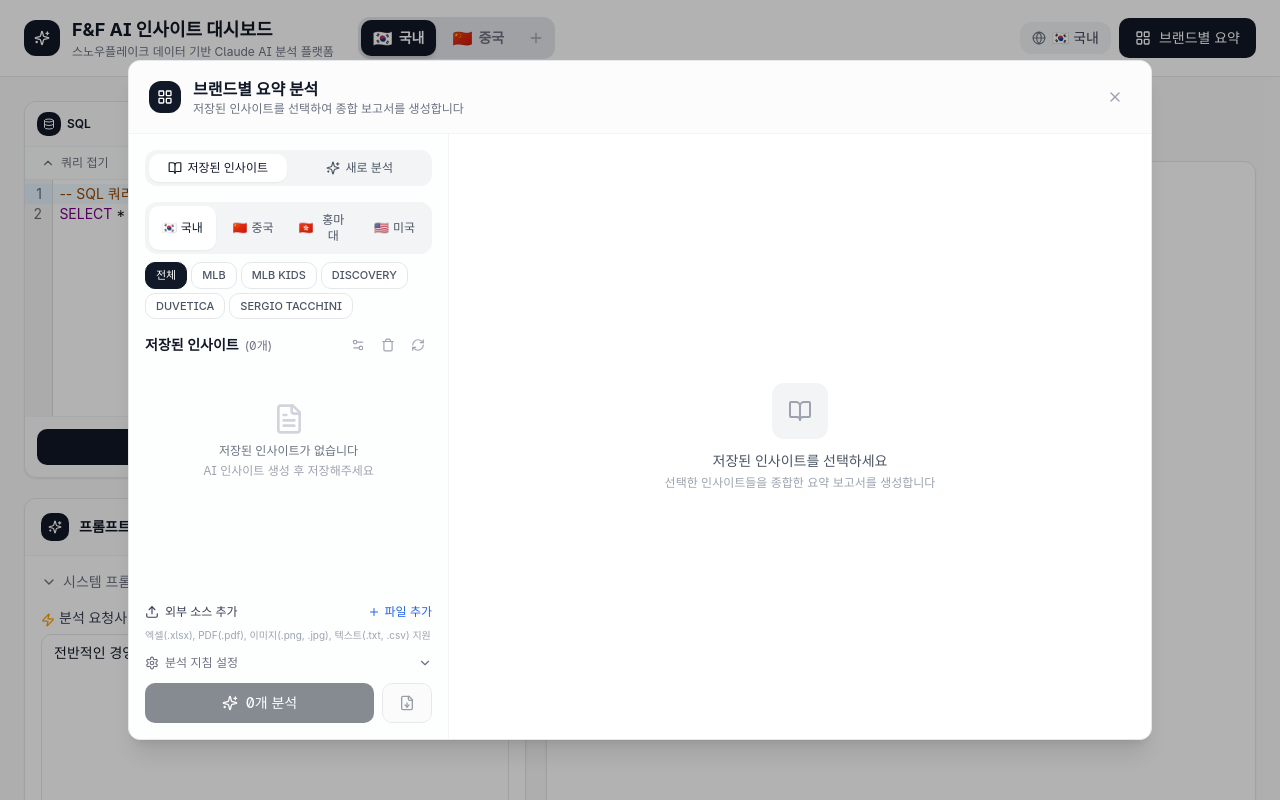
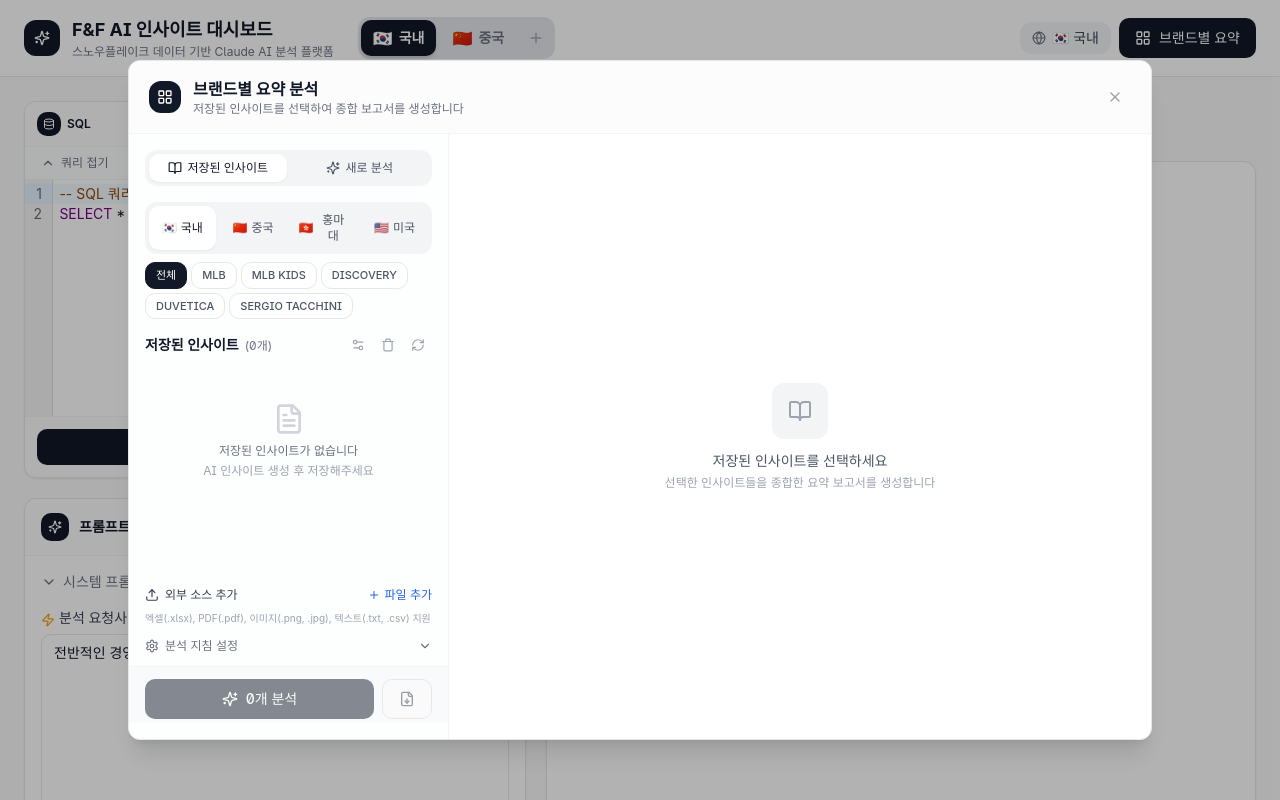
Before and after one commit to sollji87/fnf_ai_insight, a Next.js app: page / in a window 1280 px wide. Both pictures are taken after a click on the button "브랜드별 요약". Shown: the top 800 px of the page. Built offline with nearby package versions, Linux system fonts and the light colour scheme; a web font is replaced by a local one.

Commit message:
fix: scrollable sidebar with sticky analysis button in BrandSummary modal
Co-authored-by: Cursor <cursoragent@cursor.com>

```diff
--- a/src/components/dashboard/BrandSummary.tsx
+++ b/src/components/dashboard/BrandSummary.tsx
@@ -793,7 +793,7 @@ ORDER BY total_sales DESC;`);
 
         <div className="flex flex-1 overflow-hidden">
           {/* Sidebar */}
-          <div className="w-80 border-r border-gray-100 p-4 flex flex-col bg-gray-50/30">
+          <div className="w-80 border-r border-gray-100 p-4 flex flex-col bg-gray-50/30 overflow-y-auto">
             {/* Mode Toggle */}
             <div className="flex gap-1 mb-4 bg-gray-100 p-1 rounded-lg">
               <button
@@ -1217,7 +1217,7 @@ ORDER BY total_sales DESC;`);
                       )}
                     </div>
 
-                    <div className="flex gap-2">
+                    <div className="flex gap-2 sticky bottom-0 bg-gray-50/95 backdrop-blur-sm pt-3 pb-1 -mx-4 px-4 border-t border-gray-100">
                       <Button
                         onClick={generateSummaryFromSaved}
                         disabled={isGenerating || (selectedInsights.length === 0 && externalSources.length === 0)}
```
